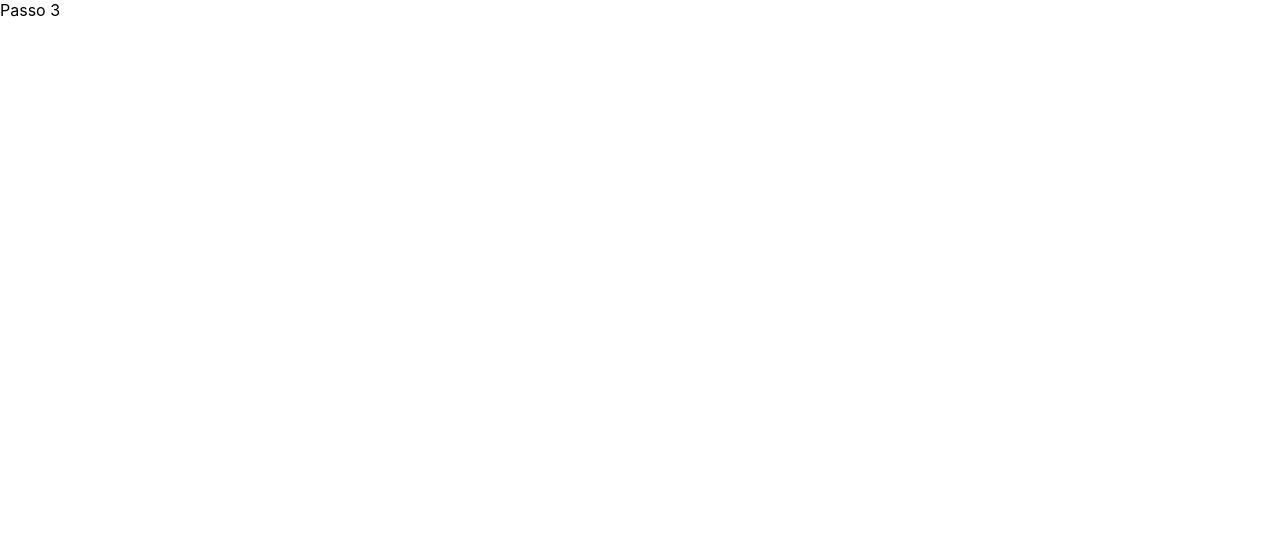
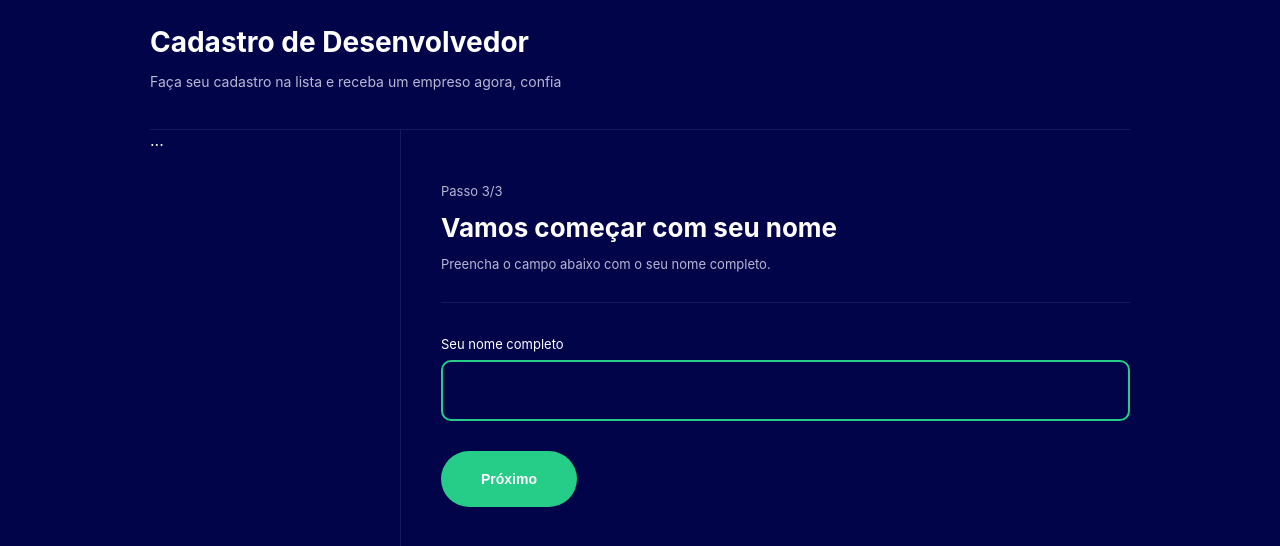
Before and after one commit to Sofia-Magalhaes/Formulario-multi-etapa, a React (Create React App) app in the folder multiform/: page /step3 in a window 1280 px wide. Shown: the top 546 px of the page. Built offline with nearby package versions, Linux system fonts and the light colour scheme.

Commit message:
criando step3

```diff
--- a/multiform/src/pages/FormStep3/index.tsx
+++ b/multiform/src/pages/FormStep3/index.tsx
@@ -1,9 +1,58 @@
+import { useNavigate } from 'react-router-dom';
 import * as C from './styles';
+import { useForm, FormActions } from '../../contexts/FormContext';
+import { Theme } from '../../components/Theme';
+import { ChangeEvent, useEffect } from 'react';
 
-export const FormStep3 = () =>{
+export const FormStep3 = () => {
+    const navigate = useNavigate();
+    const { state, dispatch } = useForm();
+
+    useEffect(() => {
+        dispatch({
+            type: FormActions.setCurrentStep,
+            payload: 3
+        });
+    }, []);
+
+    const handleNextStep = () => {
+        if (state.name !== '') {
+            navigate('/step2');
+        }else {
+            alert("Preencha os dados");
+        }
+
+    }
+
+    const handleNameChange = (e: ChangeEvent<HTMLInputElement>) => {
+        dispatch({
+            type: FormActions.setName,
+            payload: e.target.value
+        });
+    }
+
+
     return (
-        <C.Container>
-            Passo 3
-        </C.Container>
+        <Theme>
+            <C.Container>
+                <p>Passo 3/3 </p>
+                <h1>Vamos começar com seu nome</h1>
+                <p>Preencha o campo abaixo com o seu nome completo.</p>
+
+                <hr />
+
+                <label>
+                    Seu nome completo
+                    <input
+                        type="text"
+                        autoFocus
+                        value={state.name}
+                        onChange={handleNameChange}
+                    />
+                </label>
+
+                <button onClick={handleNextStep}>Próximo</button>
+            </C.Container>
+        </Theme>
     );
 }
--- a/multiform/src/pages/FormStep3/styles.ts
+++ b/multiform/src/pages/FormStep3/styles.ts
@@ -1,3 +1,49 @@
 import styled from "styled-components";
 
-export const Container = styled.div``;
+export const Container = styled.div`
+    p{
+        font-size:13px;
+        color:#b8b8d4;
+    }
+    h1{
+        margin:0;
+        padding:0;
+        font-size:26px;
+    }
+    hr{
+        height:1px;
+        border:0;
+        background-color:#16195c;
+        margin: 30px 0;
+    }
+    label{
+        font-size:13px;
+
+        input{
+            display: block;
+            margin-top:7px;
+            box-sizing: border-box;
+            width: 100%;
+            padding:20px 10px;
+            border:2px solid #25cd89;
+            border-radius:10px;
+            color:#fff;
+            outline: 0;
+            font-size:15px;
+            background-color:#02044a;
+        }
+    }
+    button{
+        background-color:#25cd89;
+        color:#fff;
+        font-size:14px;
+        font-weight:bold;
+        padding:20px 40px;
+        border:0;
+        border-radius:30px;
+        cursor:pointer;
+        margin-top:30px;
+
+    }
+
+`;
```
